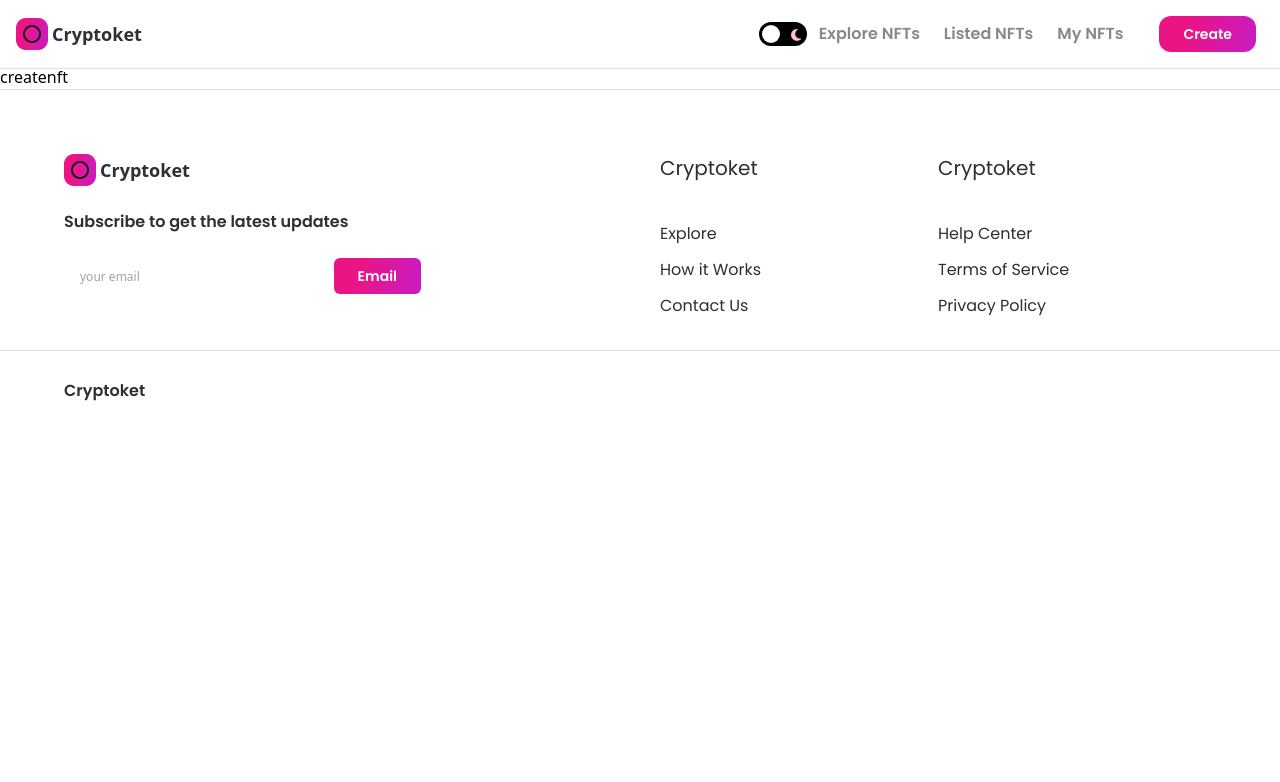
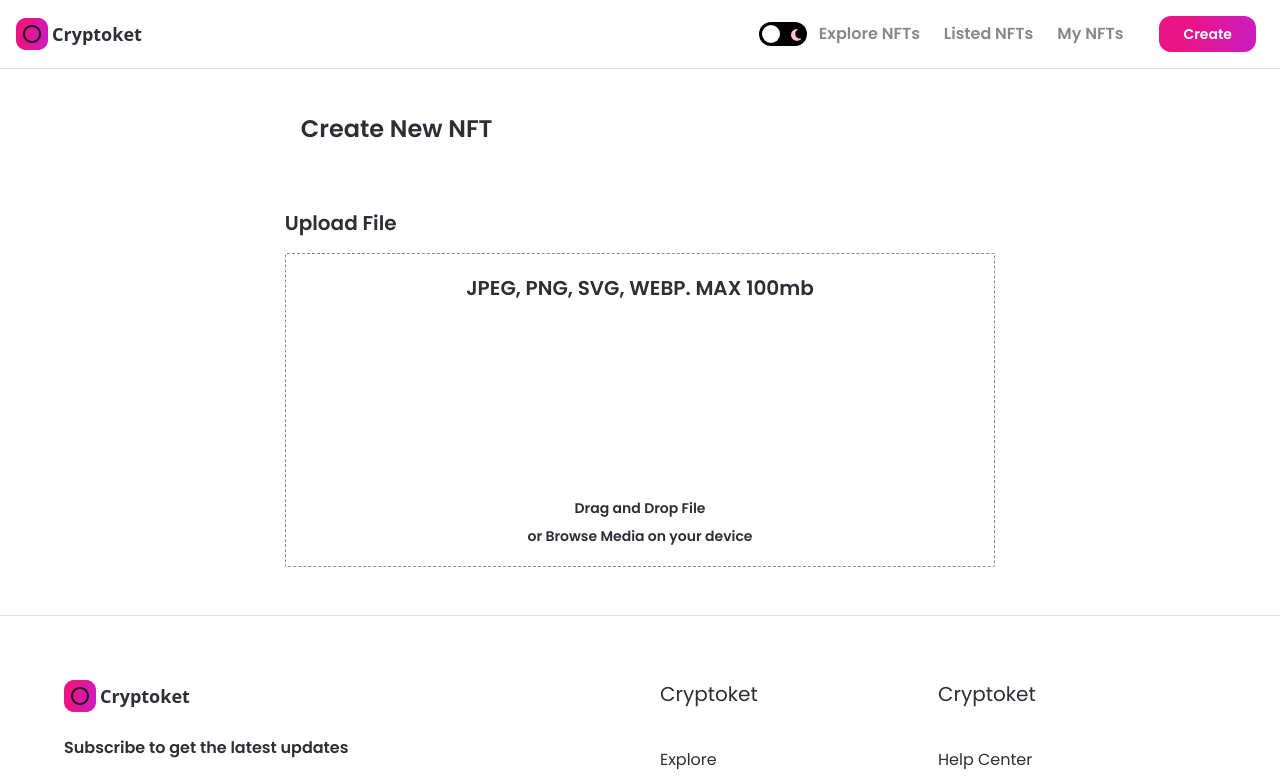
Before and after one commit to GodReaper/Unfold2023, a Next.js app: page /createnft in a window 1280 px wide. Shown: the top 782 px of the page. Built offline with nearby package versions, Linux system fonts and the light colour scheme.

Commit message:
made create nft page

```diff
--- a/pages/createnft.js
+++ b/pages/createnft.js
@@ -2,10 +2,63 @@
 import {useState, useContext, useMemo, useCallback} from 'react'
 import { useRouter } from 'next/router';
 import { useDropzone } from 'react-dropzone';
+import Image from 'next/image';
+import { useTheme } from 'next-themes';
+import { Button } from '../components';
+import images from '../assets'
 
 const createnft = () => {
+  const {theme} = useTheme();
+  const [fileUrl, setFileUrl] = useState(null)
+  const onDrop = useCallback(() => {
+    //upload image to IPFS
+  }, [])
+
+  const {getRootProps, getInputProps, isDragActive, isDragAccept, isDragReject} = useDropzone({
+    onDrop,
+    accept: 'image/*',
+    maxSize: 5000000,
+  })
+
+  const fileStyle = useMemo(() => (
+    `dark: bg-nft-black-1 bg-white border dark:border-white border-nft-gray-2 flex flex-col items-center p-5 rounded-sm border-dashed
+    $(isDragActive) && 'border-file-active'
+    $(isDragAccept) && 'border-file-accept'
+    $(isDragReject) && 'border-file-reject'
+    `
+  ),[isDragActive, isDragAccept, isDragReject])
+
   return (
-    <div>createnft</div>
+    <div className='flex justify-center sm:px-4 p-12 '>
+      <div className='w-3/5 md:w-full'>
+      <h1 className="font-poppins dark:text-white text-nft-black-1 text-2xl minlg:text4-xl font-semibold ml-4 xs:ml-0">
+            Create New NFT
+          </h1>
+          <div className='mt-16 '>
+            <p className="font-poppins dark:text-white text-nft-black-1 font-semibold text-xl">Upload File</p>
+            <div className='mt-4'>
+              <div {...getRootProps()} className={fileStyle}>
+                <input type='hidden' {...getInputProps} />
+                <div className='flexCenter flex-col text-center'>
+                <p className="font-poppins dark:text-white text-nft-black-1 font-semibold text-xl">JPEG, PNG, SVG, WEBP. MAX 100mb</p>
+                <div className='my-12 w-full flex justify-center'>
+                  <Image src={images.upload} width={100} height={100} objectFit='contain' alt='fileupload' className={theme === 'light' && 'filter-invert'}/>
+                </div>
+                <p className="font-poppins dark:text-white text-nft-black-1 font-semibold text-sm">Drag and Drop File</p>
+                <p className="font-poppins dark:text-white text-nft-black-1 font-semibold text-sm mt-2">or Browse Media on your device</p>
+                </div>
+              </div>
+              {fileUrl && (
+                <aside>
+                  <div>
+                    <img src={fileUrl} alt='asset file'/>
+                  </div>
+                </aside>
+              )}
+            </div>
+          </div>
+      </div>
+    </div>
   )
 }
 
```
